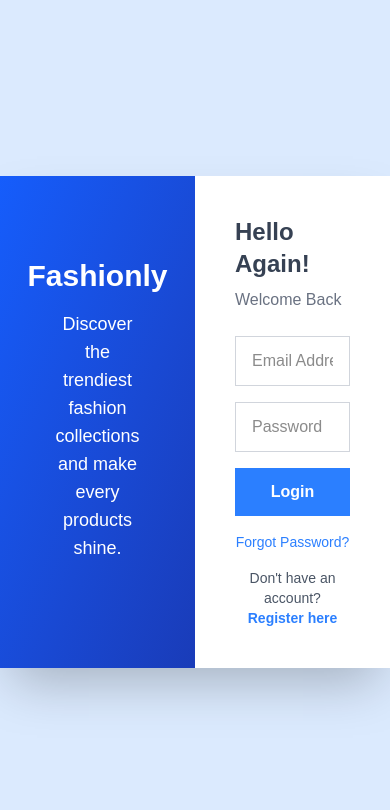
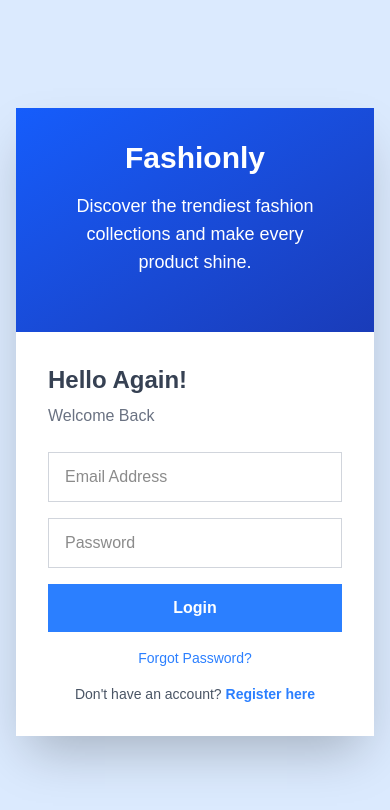
Before and after one commit to Muhammadtalalliaquat/Frontend-fashion-store-web-app, a Next.js app: page /login in a window 390 px wide. Shown: the top 810 px of the page. Built offline with nearby package versions, Linux system fonts and the light colour scheme.

Commit message:
fixed autj form mobile layouting

```diff
--- a/src/compoments/AuthForm.js
+++ b/src/compoments/AuthForm.js
@@ -186,22 +186,17 @@ export default function AuthForm() {
     //     </div>
     //   </div>
     // </div>
-    <div className="min-h-screen flex items-center justify-center bg-blue-100">
-      <div className="bg-white shadow-2xl flex w-[900px] max-w-full overflow-hidden">
-        {/* Left Section (branding) */}
-        <div className="w-1/2 bg-gradient-to-br from-blue-600 to-blue-800 text-white flex flex-col justify-center items-center p-10">
+    <div className="min-h-screen flex items-center justify-center bg-blue-100 px-4">
+      <div className="bg-white shadow-2xl flex flex-col md:flex-row w-full max-w-[900px] overflow-hidden">
+        <div className="w-full md:w-1/2 bg-gradient-to-br from-blue-600 to-blue-800 text-white flex flex-col justify-center items-center p-8 md:p-10">
           <h2 className="text-3xl font-extrabold mb-4">Fashionly</h2>
           <p className="text-lg mb-6 text-center px-4">
-            Discover the trendiest fashion collections and make every products
+            Discover the trendiest fashion collections and make every product
             shine.
           </p>
-          {/* <button className="bg-white text-blue-700 px-6 py-2 rounded-full font-semibold shadow hover:shadow-lg transition">
-            Read More
-          </button> */}
         </div>
 
-        {/* Right Section (login/register form) */}
-        <div className="w-1/2 bg-white p-10 flex flex-col justify-center">
+        <div className="w-full md:w-1/2 bg-white p-8 md:p-10 flex flex-col justify-center">
           <h3 className="text-2xl font-bold text-gray-700 mb-2">
             {isLogin ? "Hello Again!" : "Welcome!"}
           </h3>
@@ -261,13 +256,16 @@ export default function AuthForm() {
             >
               {isLogin ? "Register here" : "Login here"}
             </button>
-
             {message && (
-            <p className="text-orange-500 text-sm text-center mt-2">{message}</p>
-          )}
-          {authError && (
-            <p className="text-red-500 text-sm text-center mt-2">{authError}</p>
-          )}
+              <p className="text-orange-500 text-sm text-center mt-2">
+                {message}
+              </p>
+            )}
+            {authError && (
+              <p className="text-red-500 text-sm text-center mt-2">
+                {authError}
+              </p>
+            )}
           </div>
         </div>
       </div>
```
